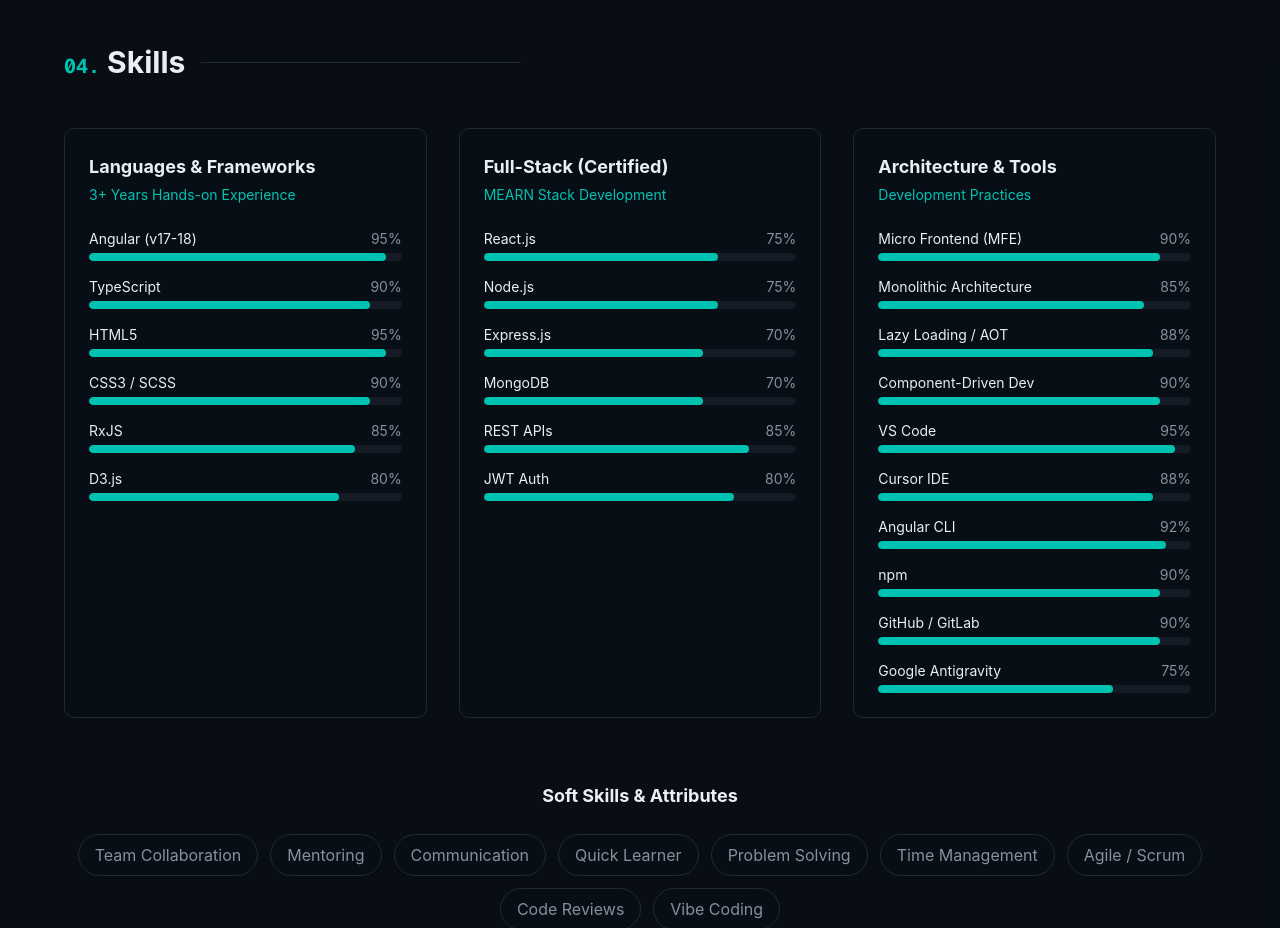
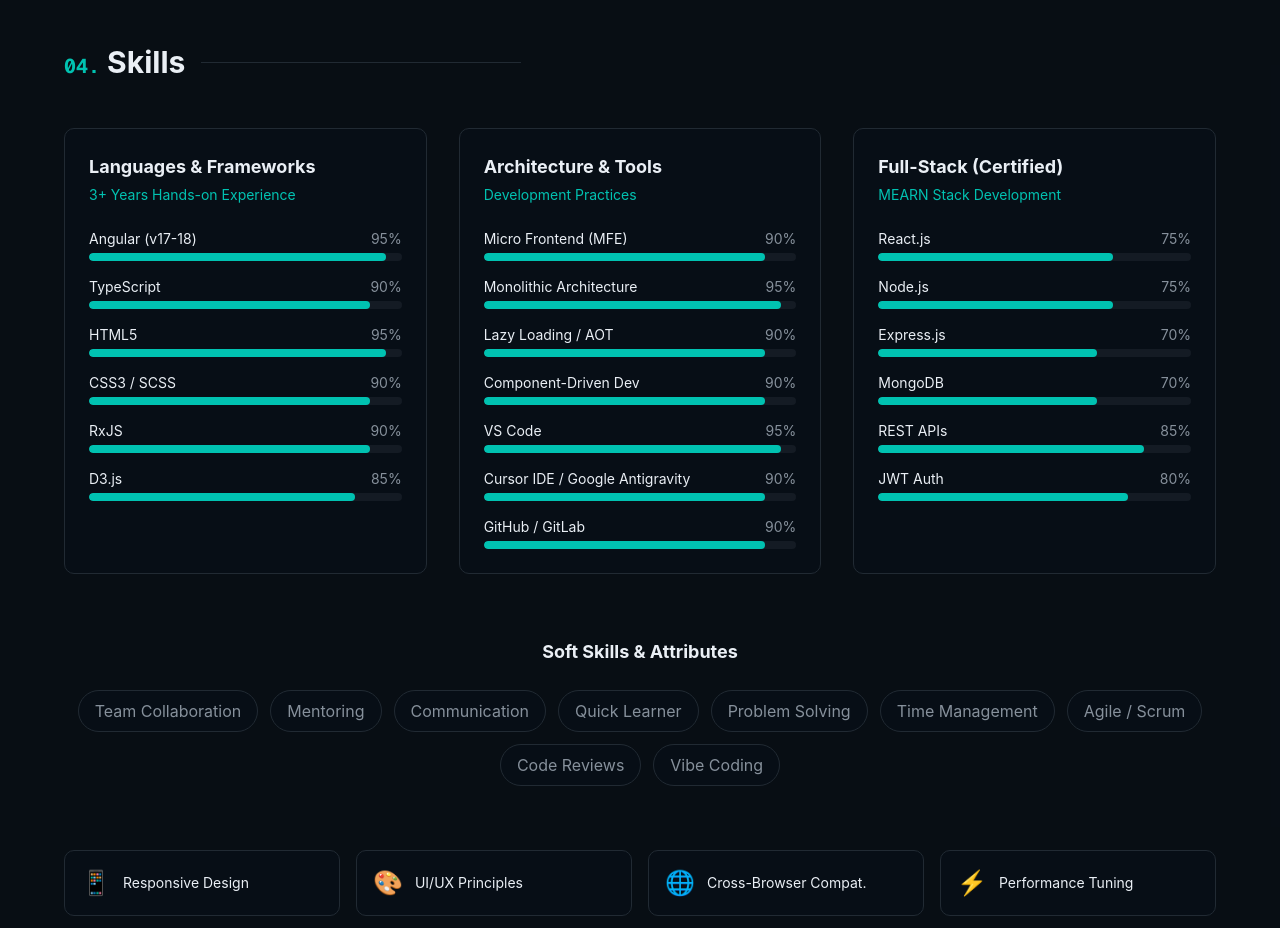
Before and after one commit to bugslayeranagha/Portfolio-v1, a Next.js app: page / in a window 1280 px wide. Shown: the part 4000-4928 px from the top of the page. Built offline with nearby package versions, Linux system fonts and the light colour scheme.

Commit message:
skills updated

```diff
--- a/components/portfolio/skills.tsx
+++ b/components/portfolio/skills.tsx
@@ -9,8 +9,21 @@ const skillCategories = [
       { name: "TypeScript", level: 90 },
       { name: "HTML5", level: 95 },
       { name: "CSS3 / SCSS", level: 90 },
-      { name: "RxJS", level: 85 },
-      { name: "D3.js", level: 80 },
+      { name: "RxJS", level: 90 },
+      { name: "D3.js", level: 85 },
+    ],
+  },
+  {
+    title: "Architecture & Tools",
+    description: "Development Practices",
+    skills: [
+      { name: "Micro Frontend (MFE)", level: 90 },
+      { name: "Monolithic Architecture", level: 95 },
+      { name: "Lazy Loading / AOT", level: 90 },
+      { name: "Component-Driven Dev", level: 90 },
+      { name: "VS Code", level: 95 },
+      { name: "Cursor IDE / Google Antigravity", level: 90 },
+      { name: "GitHub / GitLab", level: 90 },
     ],
   },
   {
@@ -23,22 +36,6 @@ const skillCategories = [
       { name: "MongoDB", level: 70 },
       { name: "REST APIs", level: 85 },
       { name: "JWT Auth", level: 80 },
-    ],
-  },
-  {
-    title: "Architecture & Tools",
-    description: "Development Practices",
-    skills: [
-      { name: "Micro Frontend (MFE)", level: 90 },
-      { name: "Monolithic Architecture", level: 85 },
-      { name: "Lazy Loading / AOT", level: 88 },
-      { name: "Component-Driven Dev", level: 90 },
-      { name: "VS Code", level: 95 },
-      { name: "Cursor IDE", level: 88 },
-      { name: "Angular CLI", level: 92 },
-      { name: "npm", level: 90 },
-      { name: "GitHub / GitLab", level: 90 },
-      { name: "Google Antigravity", level: 75 },
     ],
   },
 ]
```
